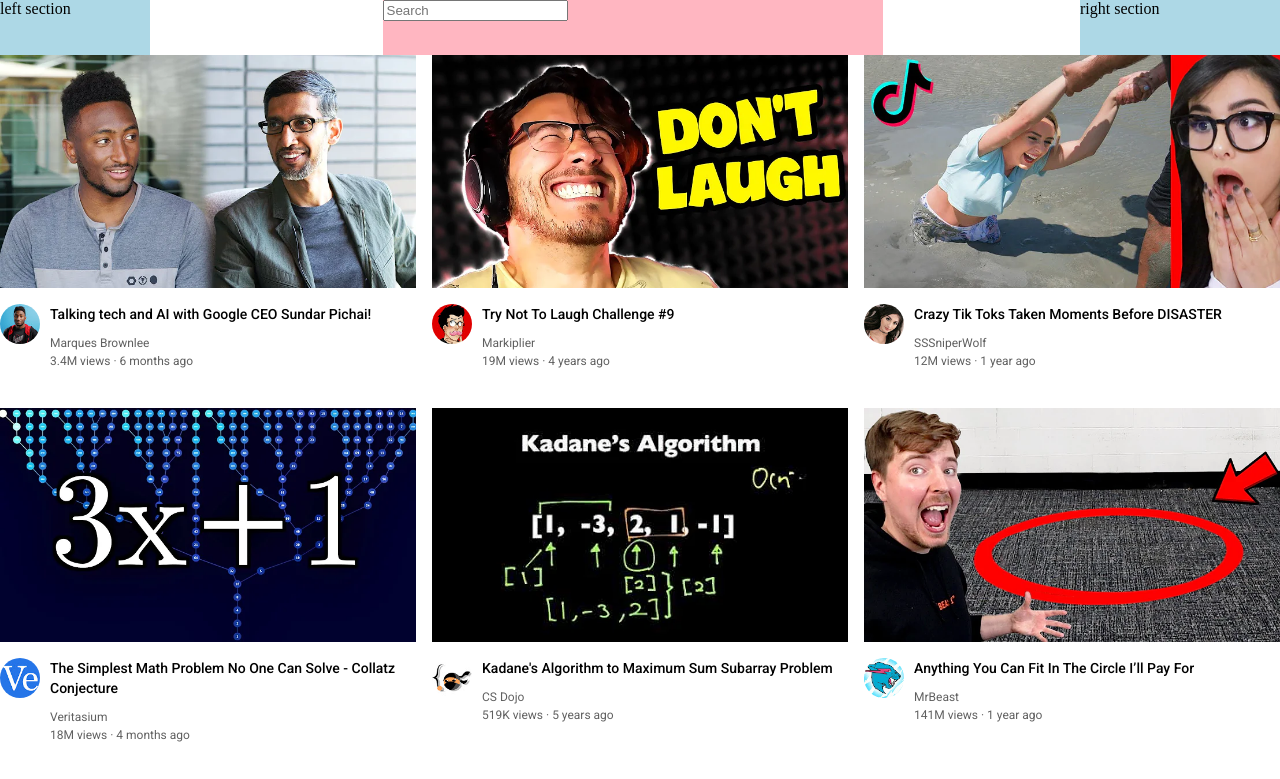
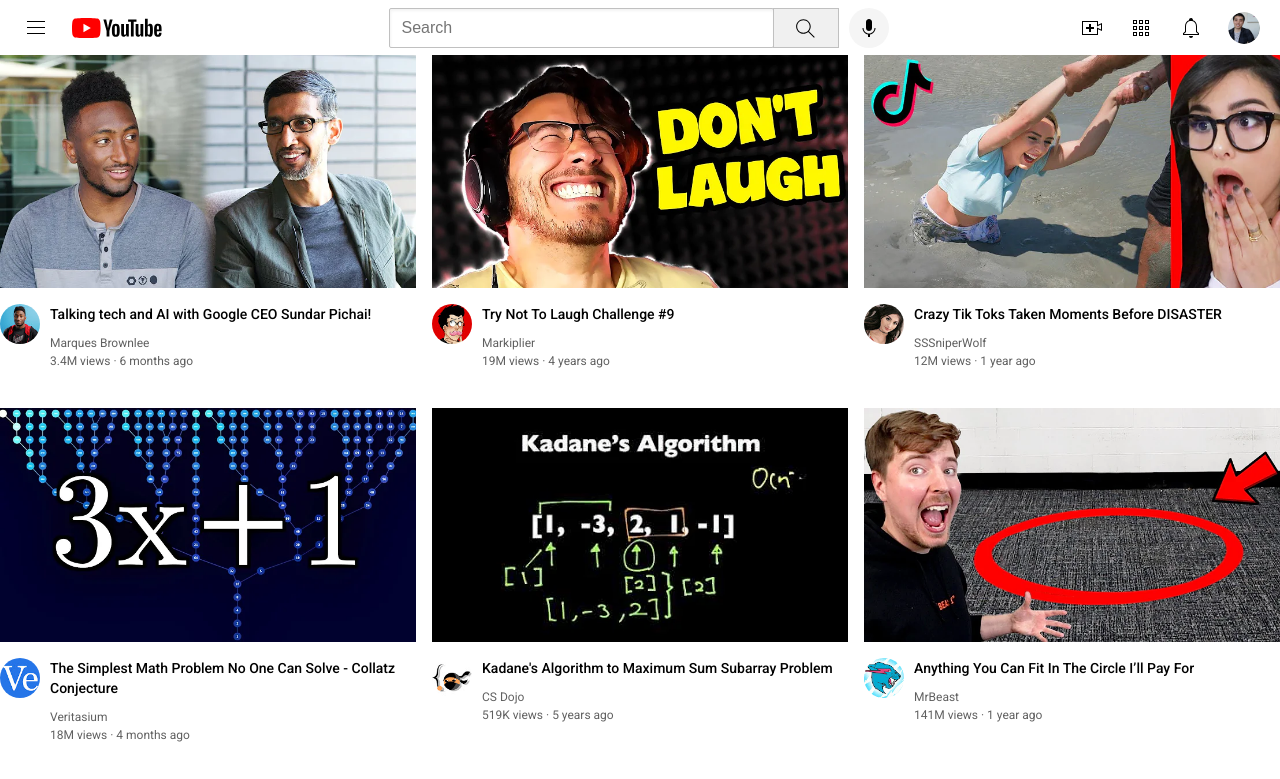
Before and after one commit to germainhirwa/YouTube-Clone, a plain HTML site: page youtube.html in a window 1280 px wide. Shown: the top 779 px of the page. Drawn offline with Linux system fonts and the light colour scheme.

Commit message:
clearly added and styled all the header elements and icons

```diff
--- a/styles/header.css
+++ b/styles/header.css
@@ -15,19 +15,99 @@
 
 /*When resizing the screen, the left and the right section don't change size but middle does. So, left and right will have a pre-defined width while middle will be flex*/
 .left-section {
-    background-color: lightblue;
-    width: 150px;
+    display: flex;
+    align-items: center;
 }
 
+.hamburger-menu {
+    height: 24px;
+    margin-left: 24px;
+    margin-right: 24px;
+}
+
+.youtube-logo {
+    height: 20px;
+}
 .middle-section {
-    background-color: lightpink;
     flex: 1;
     margin-left: 70px;
     margin-right: 35px;
     max-width: 500px; /*Limit expansion to 300px*/
+    display: flex;
+    align-items: center;
+}
+
+.search-bar {
+    flex: 1;
+    height: 36px;
+    font-size: 16px; /*Font when one is typing in search bar*/
+    border-width: 1px;
+    border-style: solid;
+    border-color: rgb(192, 192, 192);
+    border-radius: 2px; /*To make it a little bit round*/
+    box-shadow: inset 1px 2px 3px rgba(0, 0, 0, 0.05); /*puts the box-shadow in the inside of the borders*/
+    width: 0; /*So as for the search bar to shrink when minimizing the scree to a certain extent, width = 0 because normally, search boxes come with a minimum default width which we are resetting*/
+}
+
+/*Setting properties of the placeholder which is "Search"*/
+.search-bar::placeholder {
+    font-family: Robot, Arial;
+    font-size: 16px;
+    padding-left: 10px;
+
+}
+
+.search-button {
+    height: 40px;
+    width: 66px;
+    background-color: rgb(240, 240, 240);
+    border-width: 1px;
+    border-style: solid;
+    border-color: rgb(192, 192, 192);
+    margin-left: -1px; /*Enables to enter the search box without showing two borders*/
+    margin-right: 10px;
+}
+
+.search-icon {
+    height: 25px;
+    margin-top: 4px;
+}
+
+.voice-search-button {
+    height: 40px;
+    width: 40px;
+    border-radius: 20px; /*With a border-radius half of the width and height, the element becomes round*/
+    border: none;
+    background-color: rgb(245, 245, 245);
+}
+
+.voice-search-icon {
+    height: 24px;
+    margin-top: 4px;
 }
 
 .right-section {
-    background-color: lightblue;
-    width: 200px;
+    width: 180px;
+    display: flex;
+    align-items: center;
+    justify-content: space-between;
+    margin-right: 20px;
+    flex-shrink: 0;/*To prevent the right section from shrinking when we reduce extremely the size of the screen*/
 }
+
+.upload-icon,  .notifications-icon {
+    height: 24px;
+}
+
+.youtube-apps-icon {
+    height: 24px;
+}
+
+.notifications-icon {
+    height: 24px;
+}
+
+.current-user-picture {
+    height: 32px;
+    border-radius: 16px;
+}
--- a/youtube.html
+++ b/youtube.html
@@ -18,15 +18,25 @@
     <div class="header">
 
         <div class="left-section">
-            left section
+            <img class="hamburger-menu" src="headers-icons/hamburger-menu.svg" alt="">
+            <img class="youtube-logo" src="headers-icons/youtube-logo.svg" alt="">
         </div>
 
         <div class="middle-section">
             <input class="search-bar" type="text" placeholder="Search">
+            <button class="search-button">
+                <img class="search-icon" src="headers-icons/search.svg" alt="">
+            </button>
+            <button class="voice-search-button">
+                <img class="voice-search-icon" src="headers-icons/voice-search-icon.svg" alt="">
+            </button>
         </div>
 
         <div class="right-section">
-            right section
+            <img class="upload-icon" src="headers-icons/upload.svg" alt="">
+            <img class="youtube-apps-icon" src="headers-icons/youtube-apps.svg" alt="">
+            <img class="notifications-icon" src="headers-icons/notifications.svg" alt="">
+            <img class="current-user-picture" src="channel-pictures/my-channel.jpeg" alt="">
         </div>
     </div>
 
```
Also changed, not shown: channel-pictures/my-channel.jpeg (renamed from headers-icons/my-channel.jpeg).
